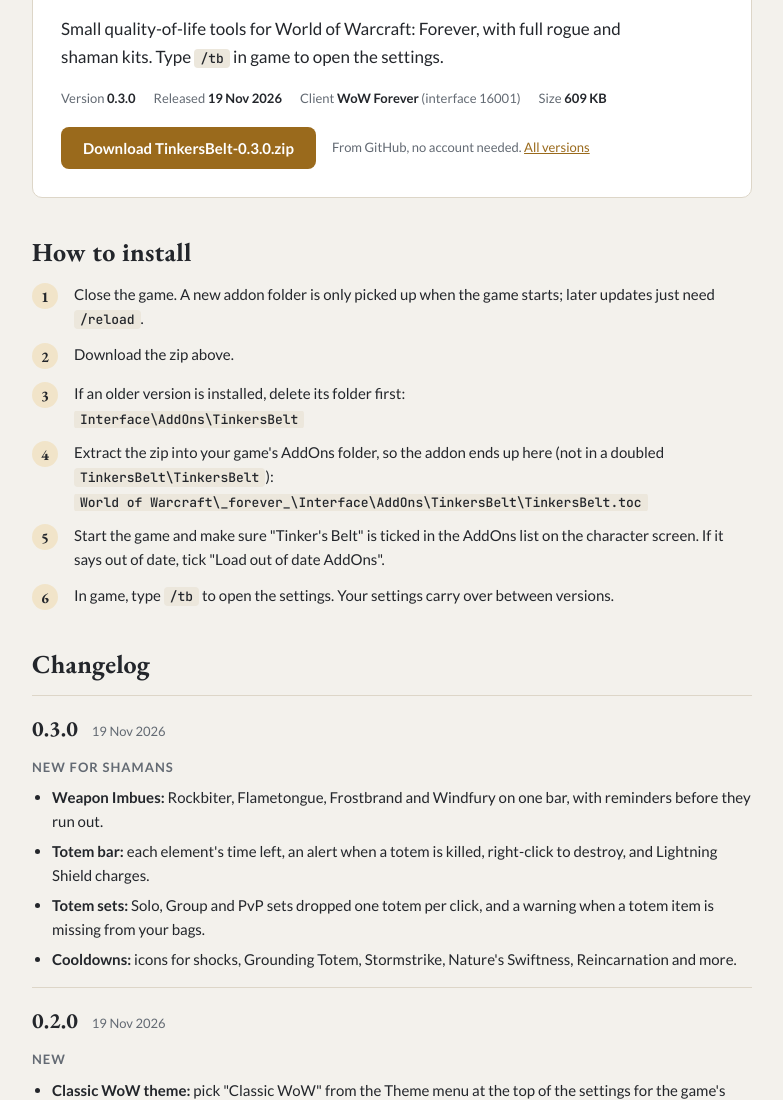
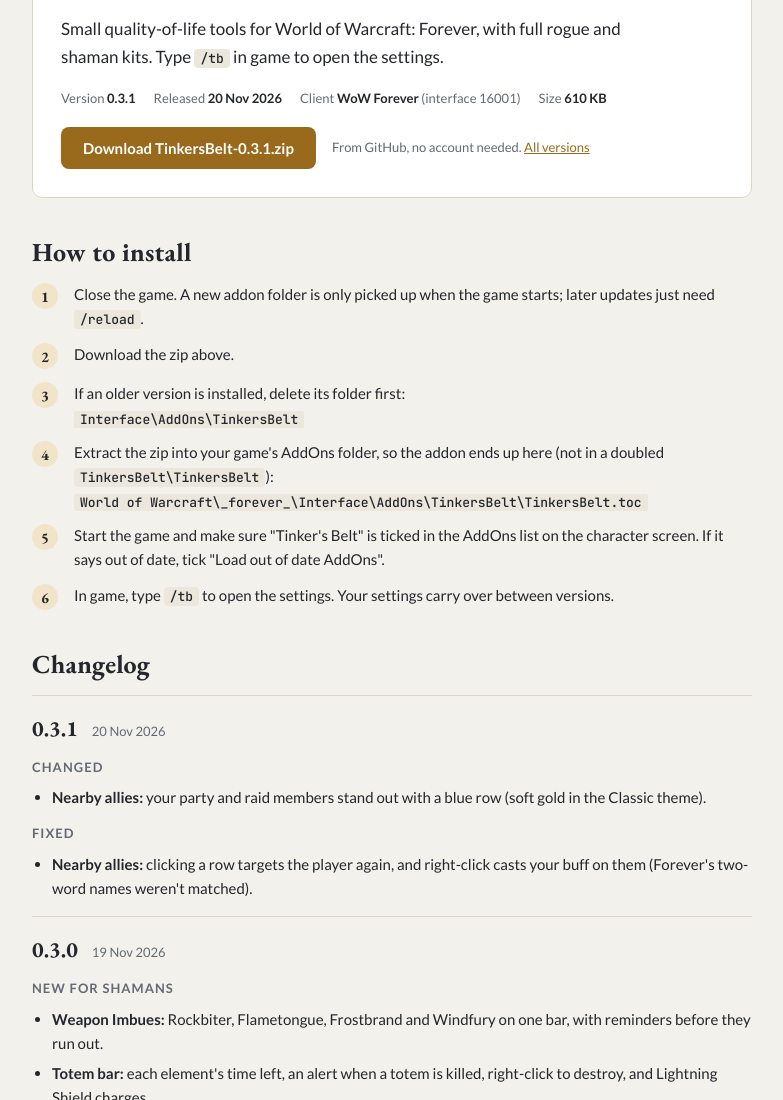
Before and after one commit to dpws/TinkersBelt, a plain HTML site: page docs/release/index.html in a window 1280 px wide. Shown: the part 521-1621 px from the top of the page, without its empty margins (248-1031 px from the left). Drawn offline with nearby package versions, Linux system fonts and the light colour scheme.

Commit message:
release: v0.3.1
Co-Authored-By: Claude Opus 5.5 <noreply@anthropic.com>

```diff
--- a/docs/release/index.html
+++ b/docs/release/index.html
@@ -66,13 +66,13 @@ ol.steps li::before { content: counter(s); font: 700 15px var(--display); width:
     <h1 class="sr">Tinker's Belt</h1>
     <p class="lead">Small quality-of-life tools for World of Warcraft: Forever, with full rogue and shaman kits. Type <code>/tb</code> in game to open the settings.</p>
     <div class="meta">
-      <span>Version <b id="ver">0.3.0</b></span>
-      <span>Released <b>19 Nov 2026</b></span>
+      <span>Version <b id="ver">0.3.1</b></span>
+      <span>Released <b>20 Nov 2026</b></span>
       <span>Client <b>WoW Forever</b> (interface 16001)</span>
-      <span>Size <b>609 KB</b></span>
+      <span>Size <b>610 KB</b></span>
     </div>
     <div class="get">
-      <a class="dl" href="https://github.com/dpws/TinkersBelt/releases/download/v0.3.0/TinkersBelt-0.3.0.zip" target="_blank" rel="noopener">Download TinkersBelt-0.3.0.zip</a>
+      <a class="dl" href="https://github.com/dpws/TinkersBelt/releases/download/v0.3.1/TinkersBelt-0.3.1.zip" target="_blank" rel="noopener">Download TinkersBelt-0.3.1.zip</a>
       <span class="status">From GitHub, no account needed. <a href="https://github.com/dpws/TinkersBelt/releases" target="_blank" rel="noopener">All versions</a></span>
     </div>
   </div>
@@ -92,6 +92,21 @@ ol.steps li::before { content: counter(s); font: 700 15px var(--display); width:
 
   <section aria-labelledby="changes">
     <h2 id="changes">Changelog</h2>
+    <article class="release">
+      <header><strong>0.3.1</strong><span>20 Nov 2026</span></header>
+      <div class="group">
+        <h3>Changed</h3>
+        <ul>
+          <li><b>Nearby allies:</b> your party and raid members stand out with a blue row (soft gold in the Classic theme).</li>
+        </ul>
+      </div>
+      <div class="group">
+        <h3>Fixed</h3>
+        <ul>
+          <li><b>Nearby allies:</b> clicking a row targets the player again, and right-click casts your buff on them (Forever's two-word names weren't matched).</li>
+        </ul>
+      </div>
+    </article>
     <article class="release">
       <header><strong>0.3.0</strong><span>19 Nov 2026</span></header>
       <div class="group">
```
Also changed, not shown: 2 other files.
